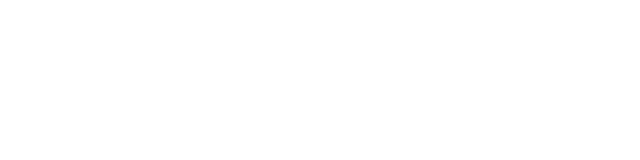
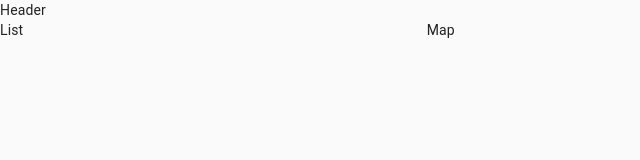
Before and after one commit to ichala/Travel-Companion-App, a React (Create React App) app: page / in a window 1280 px wide. Shown: the top 160 px of the page, without its empty margins (0-640 px from the left). Built offline with nearby package versions, Linux system fonts and the light colour scheme.

Commit message:
init Materials Grid Sysytem

```diff
--- a/src/App.js
+++ b/src/App.js
@@ -1,9 +1,28 @@
+import React from "react";
 
-
+import Header from "./Components/Header/Header";
+import List from "./Components/List/List";
+import Map from "./Components/Map/Map";
+import Places from "./Components/Places/Places";
+import {CssBaseline ,Grid} from '@material-ui/core'
 function App() {
   return (
     <div className="App">
 
+      <CssBaseline />
+      <Header />
+        <Grid container spacing={3} style={{width :'100%'}}>
+          <Grid item xs={12} md={4}>
+            <List />
+          </Grid>
+          <Grid item xs={12} md={8}>
+            <Map />
+          </Grid>
+        </Grid>
+
+      {/*
+      <Map />
+      <Places /> */}
     </div>
   );
 }
```
